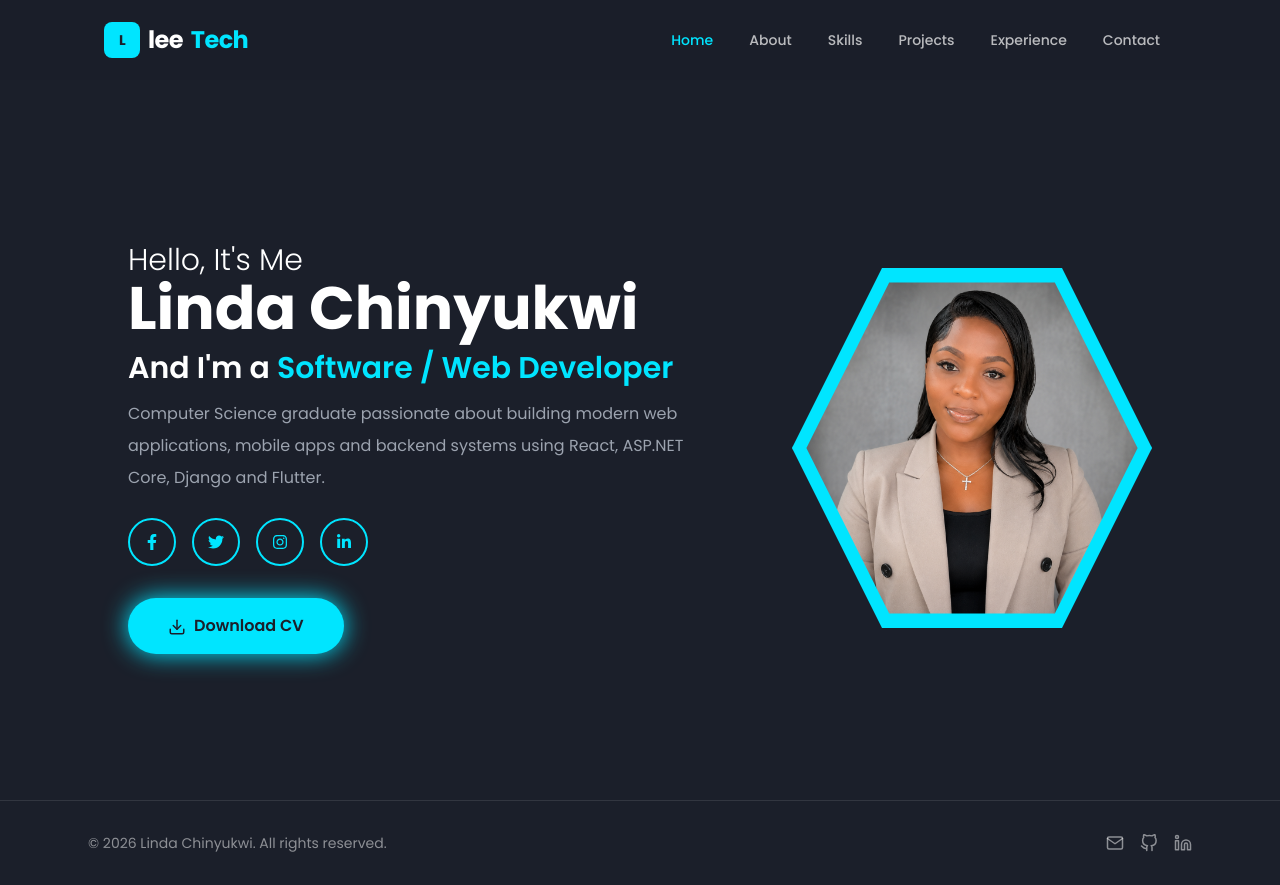
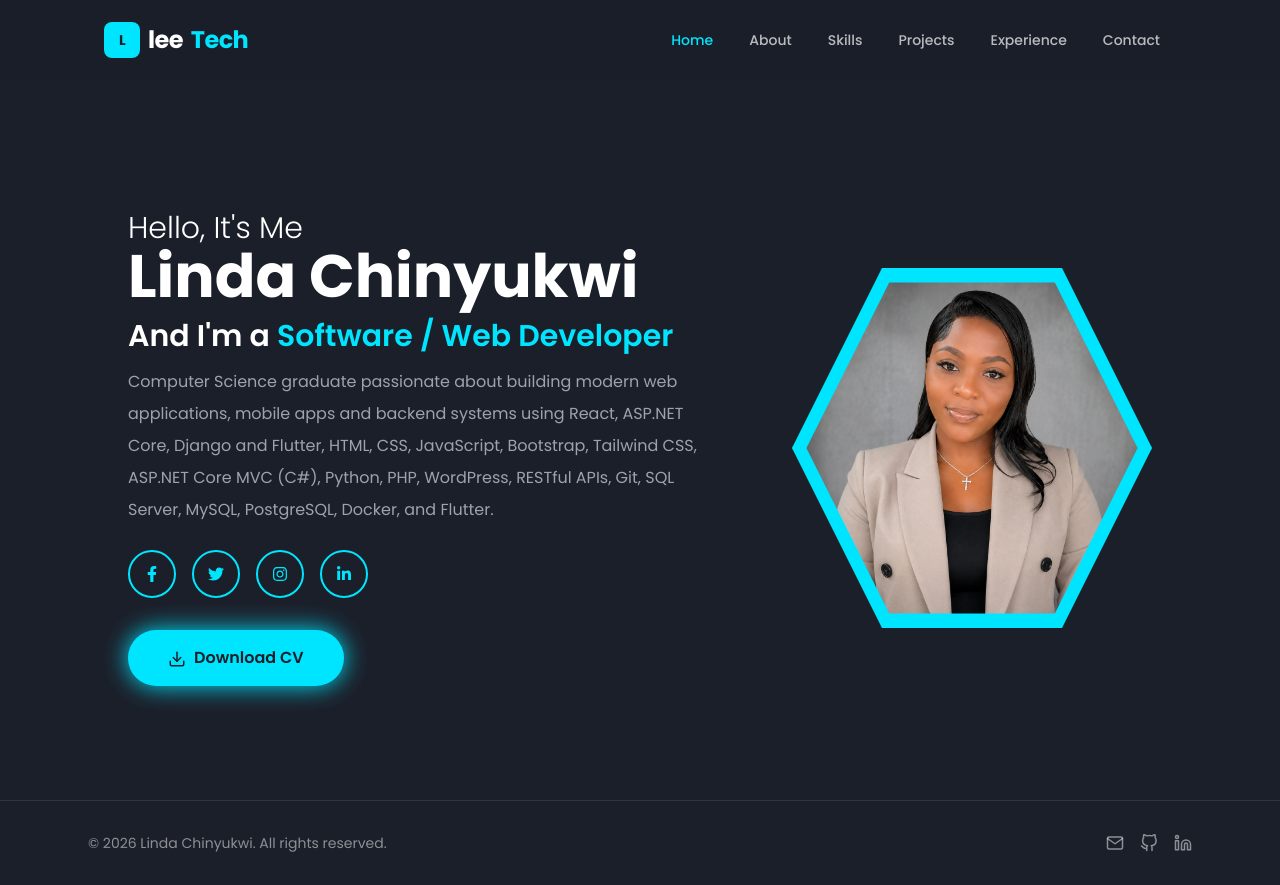
Before and after one commit to leechinyukwi/leechinyukwi.github.io, a React (Vite) app in the folder frontend/: page / in a window 1280 px wide. Built offline with nearby package versions, Linux system fonts and the light colour scheme.

Commit message:
Update home paragraph with full tech stack

```diff
--- a/frontend/src/components/Home.jsx
+++ b/frontend/src/components/Home.jsx
@@ -62,8 +62,7 @@ export default function Home() {
             transition={{ duration: 0.4, delay: 0.4 }}
             className="mb-6 leading-8 text-gray-400"
           >
-            Computer Science graduate passionate about building modern web applications,
-            mobile apps and backend systems using React, ASP.NET Core, Django and Flutter.
+            Computer Science graduate passionate about building modern web applications, mobile apps and backend systems using React, ASP.NET Core, Django and Flutter, HTML, CSS, JavaScript, Bootstrap, Tailwind CSS, ASP.NET Core MVC (C#), Python, PHP, WordPress, RESTful APIs, Git, SQL Server, MySQL, PostgreSQL, Docker, and Flutter.
           </motion.p>
 
           <motion.div
```
